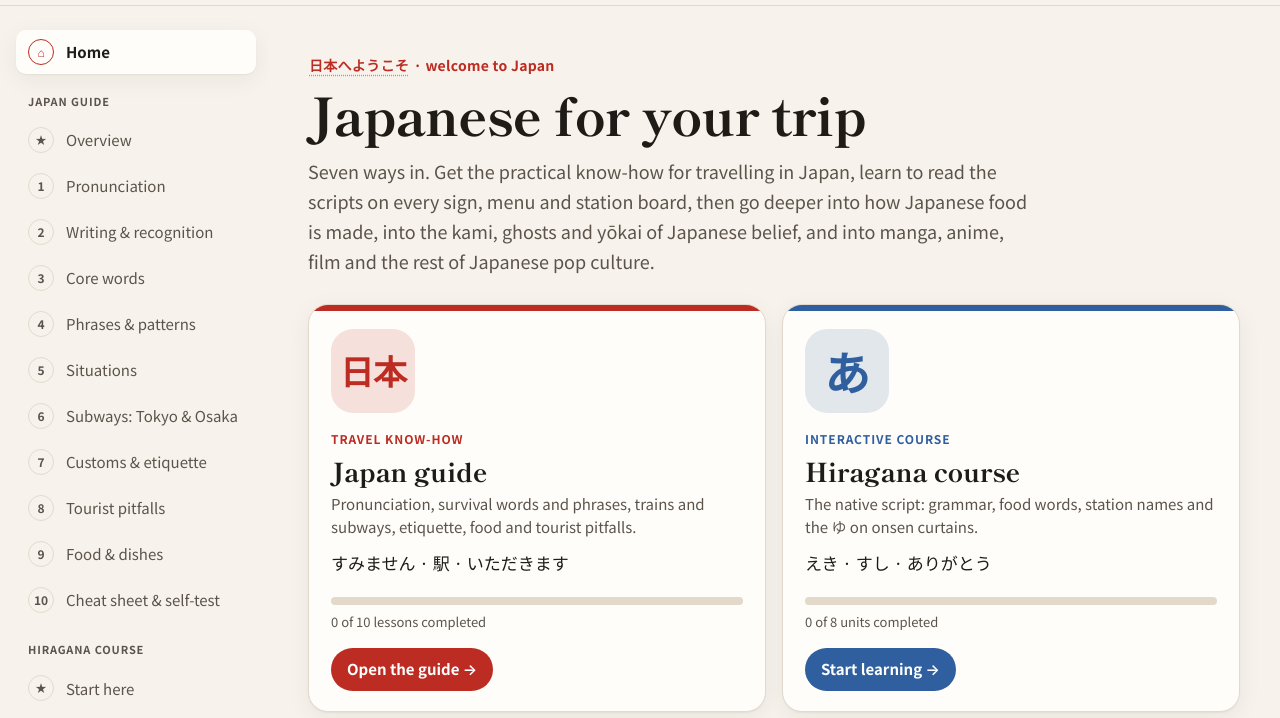
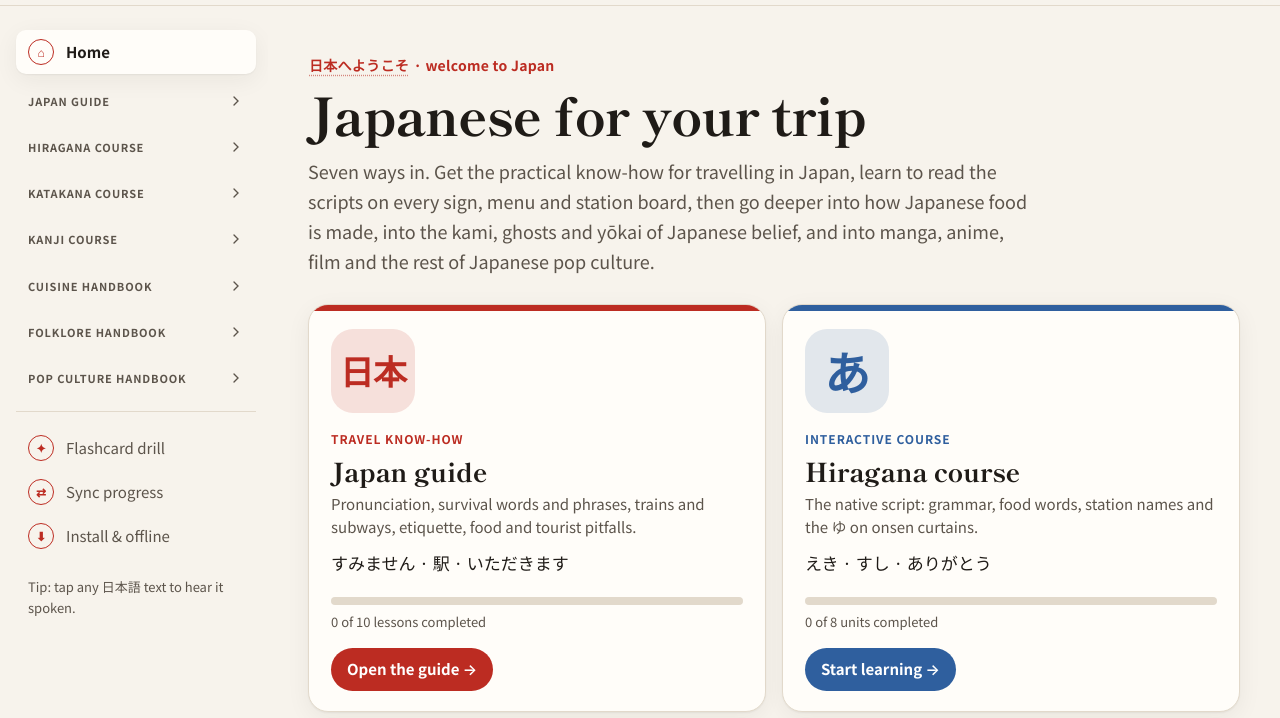
Before and after one commit to pKasprowicz/nippon-bible, a plain HTML site: page index.html in a window 1280 px wide. Shown: the part 52-770 px from the top of the page. Drawn offline with Linux system fonts and the light colour scheme; no server answers.

Commit message:
feat: collapsible course and handbook groups in the sidebar
Each group in the side menu now folds open and closed. Opening a page
expands its own group and collapses the others; on Home and the other
pages outside a group, all groups start collapsed.

Co-Authored-By: Claude Opus 5.5 <noreply@anthropic.com>
Claude-Session: https://claude.ai/code/session_01NajuA1XfF8Lbvp7j4mT8By

```diff
--- a/assets/app.js
+++ b/assets/app.js
@@ -237,25 +237,46 @@
   }
 
   /* ---------- navigation ---------- */
+  // Each course and handbook is a collapsible group. Opening a page expands its own group
+  // and collapses the rest; the reader can open or close any group in between.
+  var navOpen = {}, navRoute = null;
+  var CHEVRON = '<svg viewBox="0 0 24 24" width="16" height="16"><path d="M6 9l6 6 6-6" fill="none" stroke="currentColor" stroke-width="2" stroke-linecap="round"/></svg>';
+  function showNavGroup(id, open) {
+    navOpen[id] = open;
+    var btn = navList.querySelector('.nav-group[data-group="' + id + '"]');
+    if (!btn) return;
+    btn.setAttribute('aria-expanded', String(open));
+    document.getElementById(btn.getAttribute('aria-controls')).hidden = !open;
+  }
   function buildNav() {
     navList.innerHTML = '';
     navList.appendChild(el('li', {}, [el('a', { 'class': 'nav-link', href: '#/', 'data-route': '' }, [
       el('span', { 'class': 'nav-num', 'aria-hidden': 'true', text: '⌂' }), el('span', { text: 'Home' })
     ])]));
     GROUPS.forEach(function (g) {
-      navList.appendChild(el('li', { 'class': 'nav-group', role: 'presentation', text: g.title }));
-      LESSONS.filter(function (l) { return l.group === g.id; }).forEach(function (l) {
-        navList.appendChild(el('li', {}, [el('a', {
+      var sub = el('ol', { 'class': 'nav-sub', id: 'nav-' + g.id }, LESSONS.filter(function (l) { return l.group === g.id; }).map(function (l) {
+        return el('li', {}, [el('a', {
           'class': 'nav-link' + (done[l.id] ? ' done' : '') + (l.group === 'hiragana' ? ' nav-hira' : ''), href: '#/' + l.id, 'data-route': l.id
         }, [
           el('span', { 'class': 'nav-num', 'aria-hidden': 'true', text: done[l.id] ? '✓' : l.label }),
           el('span', { text: l.title }),
           done[l.id] ? el('span', { 'class': 'sr-only', style: 'position:absolute;left:-9999px', text: ' (completed)' }) : null
-        ])]));
-      });
+        ])]);
+      }));
+      sub.hidden = !navOpen[g.id];
+      var btn = el('button', {
+        type: 'button', 'class': 'nav-group', 'data-group': g.id, 'aria-controls': sub.id, 'aria-expanded': String(!!navOpen[g.id]),
+        onclick: function () { showNavGroup(g.id, !navOpen[g.id]); }
+      }, [el('span', { text: g.title }), el('span', { 'class': 'nav-chevron', 'aria-hidden': 'true', html: CHEVRON })]);
+      navList.appendChild(el('li', { 'class': 'nav-section' }, [btn, sub]));
     });
   }
   function setCurrent(route) {
+    if (route !== navRoute) {
+      navRoute = route;
+      var here = LESSONS.filter(function (l) { return l.id === route; })[0];
+      GROUPS.forEach(function (g) { showNavGroup(g.id, !!here && here.group === g.id); });
+    }
     document.querySelectorAll('.nav-link').forEach(function (a) {
       if (a.getAttribute('data-route') === route) a.setAttribute('aria-current', 'page');
       else a.removeAttribute('aria-current');
--- a/assets/style.css
+++ b/assets/style.css
@@ -254,8 +254,17 @@ details[open] summary { border-bottom: 1px solid var(--line); margin-bottom: 8px
 @media (prefers-reduced-motion: reduce) { .home-tile { transition: none; } .home-tile:hover { transform: none; } }
 
 /* Sidebar groups */
-.nav-group { margin: 16px 12px 6px; font-size: 11px; font-weight: 700; letter-spacing: .08em; text-transform: uppercase; color: var(--ink-soft); }
-.nav-group:first-of-type { margin-top: 10px; }
+.nav-group {
+  display: flex; align-items: center; justify-content: space-between; gap: 8px; width: 100%; margin: 8px 0 2px;
+  padding: 8px 12px; border: 0; border-radius: 10px; background: none; cursor: pointer; text-align: left;
+  font: inherit; font-size: 11px; font-weight: 700; letter-spacing: .08em; text-transform: uppercase; color: var(--ink-soft);
+}
+@media (hover: hover) { .nav-group:hover { background: var(--surface-2); color: var(--ink); } }
+.nav-chevron { display: grid; transition: transform .15s; }
+.nav-group[aria-expanded="false"] .nav-chevron { transform: rotate(-90deg); }
+.nav-sub { list-style: none; margin: 0; padding: 0; display: grid; gap: 2px; }
+.nav-sub[hidden] { display: none; }
+@media (prefers-reduced-motion: reduce) { .nav-chevron { transition: none; } }
 .nav-hira .nav-num { font-family: var(--font); }
 
 /* Hiragana course widgets */
```
